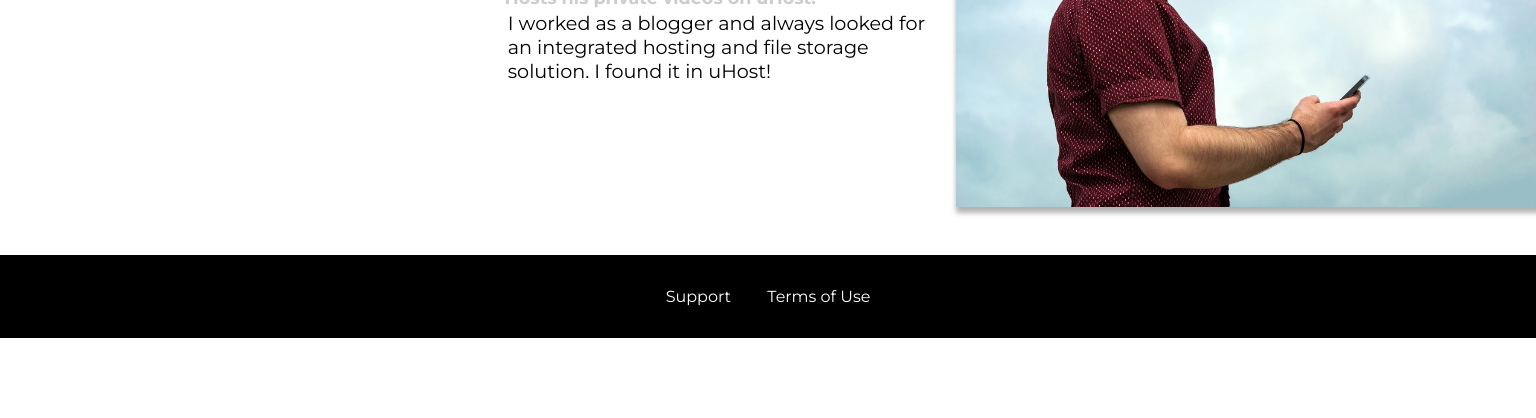
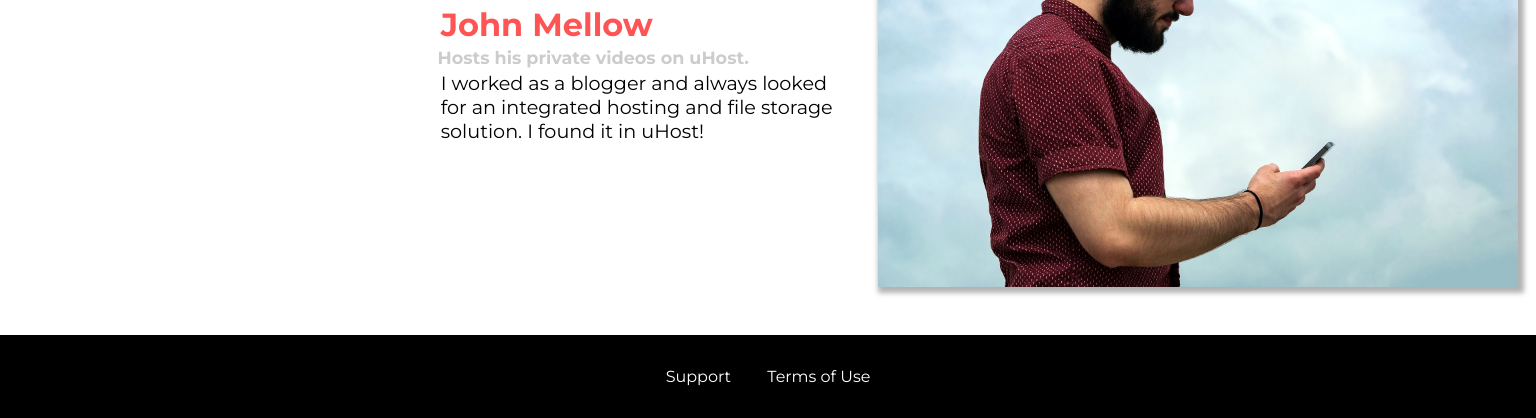
Before and after one commit to AnDamazio/making-responsive, a plain HTML site: page customers/index.html in a window 1536 px wide. Shown: the part 710-1128 px from the top of the page. Before the commit the page ends 1048 px from the top, so only its background shows below. Drawn offline with Linux system fonts and the light colour scheme.

Commit message:
Add media queries to packages page

```diff
--- a/customers/customers.css
+++ b/customers/customers.css
@@ -1,22 +1,20 @@
 .testimonial {
     font-size: 1.2rem;
-    margin: 3rem 0;
+    /* margin: 3rem 0; */
   }
 
-  .testimonial__list {
+  /* .testimonial__list {
     width: 80%;
     margin: auto;
-  }
+  } */
 
   .testimonial:first-of-type {
     margin-top: 6rem;
   }
 
   .testimonial__image-container {
-    width: 65%;
-    max-width: 580px;
-    display: inline-block;
-    vertical-align: middle;
+    width: 100%;
+    max-width: 40rem;
     box-shadow: 3px 3px 5px 3px rgba(0,0,0,0.3);
   }
 
@@ -28,9 +26,6 @@
   .testimonial__info {
     text-align: right;
     padding: 0.9rem;
-    display: inline-block;
-    vertical-align: middle;
-    width: 30%;
   }
 
   #customer-2.testimonial {
@@ -66,3 +61,22 @@
   .testimonial__text {
     margin: 0.2rem;
   }
+
+  @media (min-width: 40rem) {
+    .testimonial {
+      margin: 3rem auto;
+      max-width: 93.8rem;
+    }
+
+    .testimonial__image-container {
+      display: inline-block;
+      vertical-align: middle;
+      width: 66%;
+    }
+
+    .testimonial__info {
+      display: inline-block;
+      vertical-align: middle;
+      width: 30%;
+    }
+  }
--- a/main.css
+++ b/main.css
@@ -30,7 +30,7 @@
   left: 3%;
 }
 
-@media (min-width: 40rem) {
+@media (min-width: 40rem ) and (min-height: 60rem) {
 
   #product-overview {
     height: 40vh;
@@ -41,6 +41,7 @@
     font-size: 3rem;
   }
 }
+
 
 @media(min-width: 60rem) {
   #product-overview {
@@ -102,7 +103,7 @@
   margin: 0.5rem 0;
 }
 
-@media (min-width: 40rem) {
+@media (min-width: 40rem) and (orientation: landscape) {
 
   .plan__list {
     width: 100%;
--- a/packages/packages.css
+++ b/packages/packages.css
@@ -88,3 +88,35 @@ main {
 #premium .package__subtitle {
     color: #bbb;
 }
+
+@media (min-width: 40rem) {
+    main {
+      margin: 3rem auto;
+      max-width: 1500px;
+    }
+}
+
+@media (min-width: 1500px) {
+    .package {
+      margin: 3rem auto;
+      border-left: 4px solid #0e4f1f;
+    }
+
+    #free {
+      border-right: 4px solid #0e4f1f;
+    }
+
+    #premium {
+      border-left: 4px solid #0e4f1f;
+    }
+
+    #free:hover,
+    #free:active {
+        border-right-color: #ff5454;
+    }
+
+    #premium:hover,
+    #premium:active {
+        border-left-color: #ff5454;
+    }
+}
```
